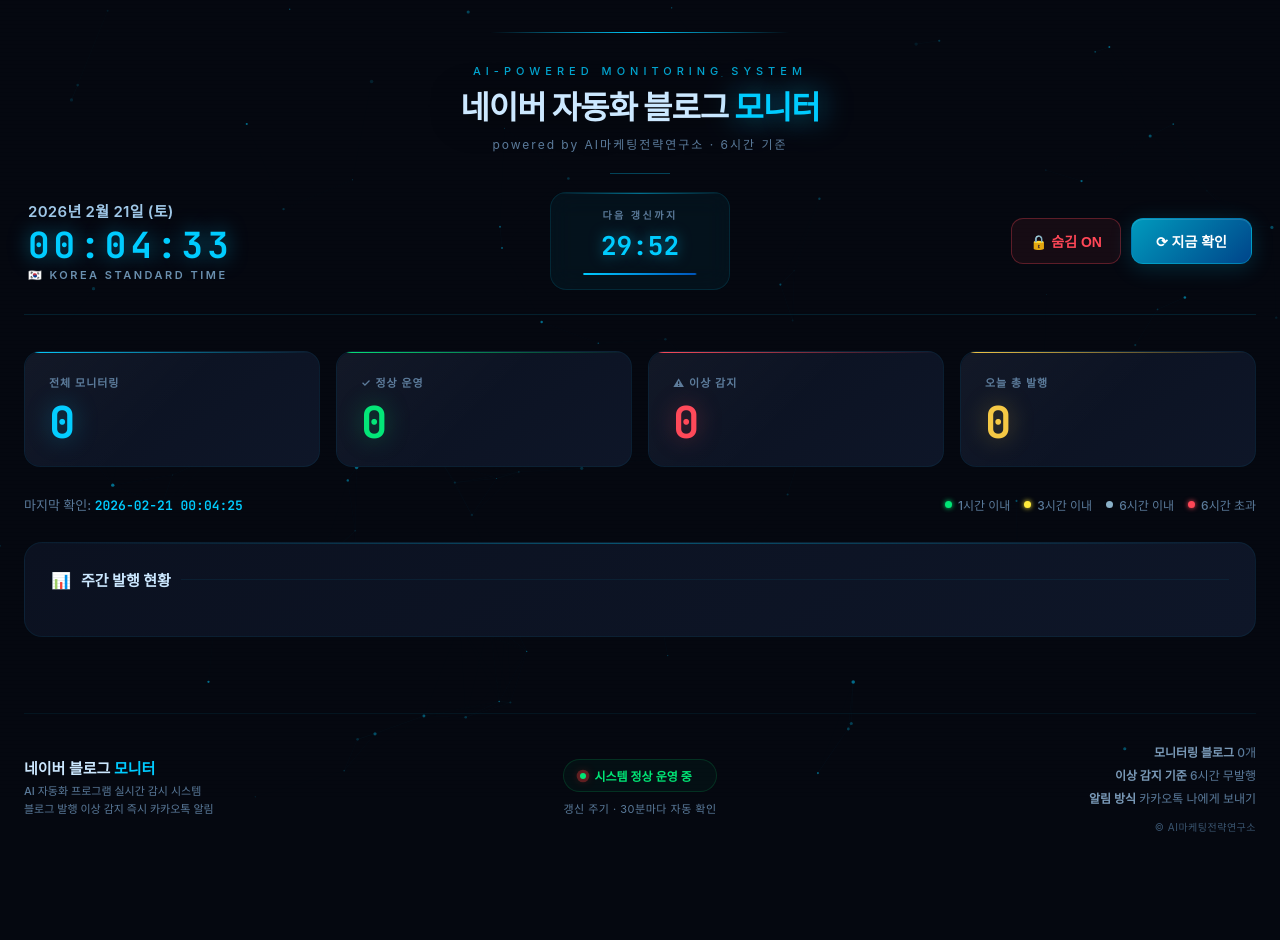
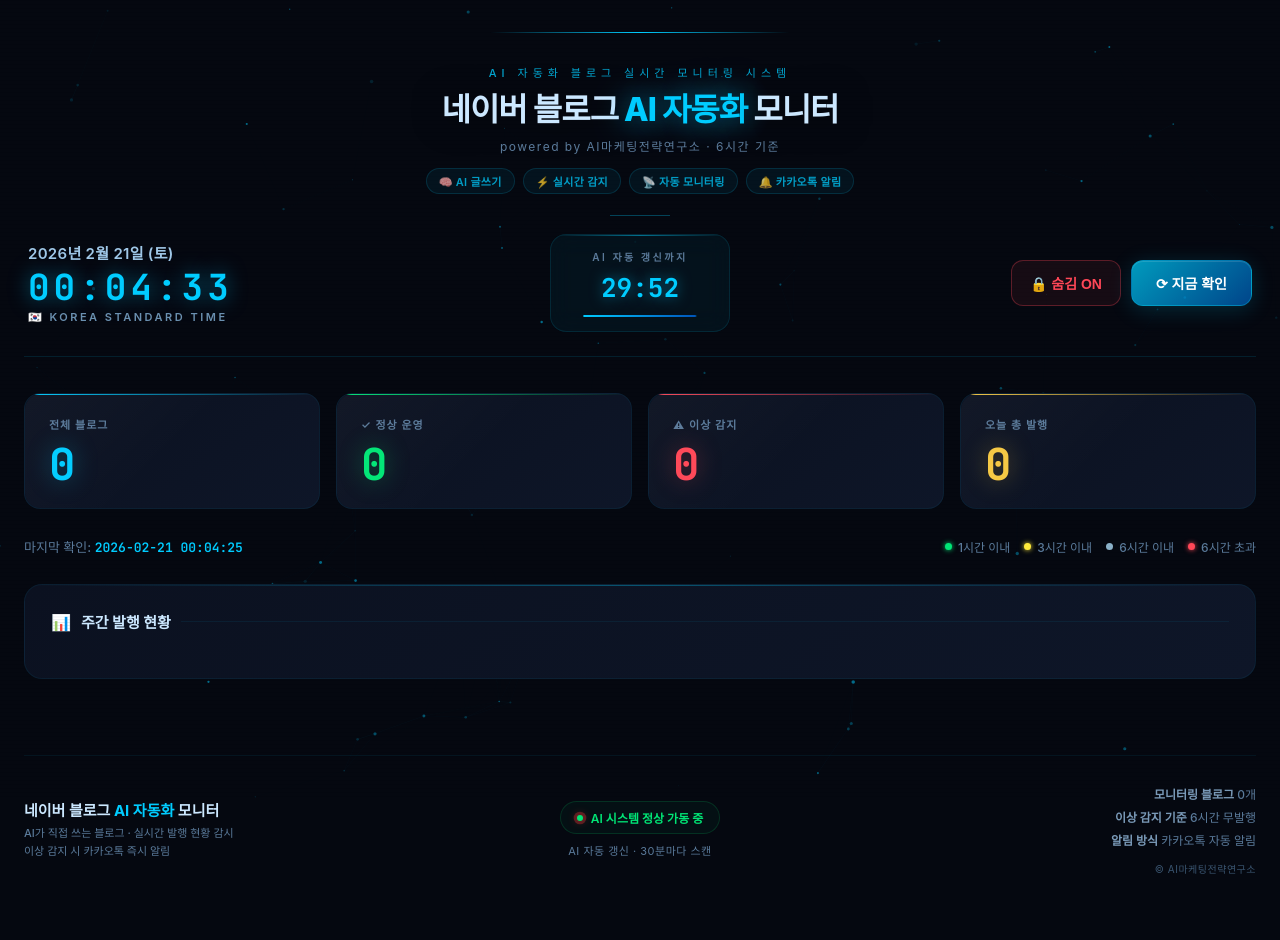
Before and after one commit to doyaclass-spec/blog-monitor, a Flask app: page / in a window 1280 px wide. Before the commit the page ends 832 px from the top, so only its background shows below. Run offline with Flask 3, Linux system fonts and the light colour scheme; data that the repository does not hold is empty; some web fonts are replaced.

Commit message:
Add files via upload

```diff
--- a/templates/index.html
+++ b/templates/index.html
@@ -3,7 +3,7 @@
 <head>
 <meta charset="UTF-8">
 <meta name="viewport" content="width=device-width, initial-scale=1.0">
-<title>네이버 자동화 블로그 모니터 — AI마케팅전략연구소</title>
+<title>네이버 블로그 자동화 모니터 — AI마케팅전략연구소</title>
 <link rel="preconnect" href="https://cdn.jsdelivr.net">
 <link href="https://cdn.jsdelivr.net/gh/orioncactus/pretendard@v1.3.9/dist/web/static/pretendard.min.css" rel="stylesheet">
 <link href="https://fonts.googleapis.com/css2?family=JetBrains+Mono:wght@300;400;600;700&display=swap" rel="stylesheet">
@@ -80,7 +80,25 @@ header{margin-bottom:36px;border-bottom:1px solid var(--border);padding-bottom:0
 }
 .brand-powered{
   font-size:12px;color:var(--muted);
-  letter-spacing:2px;margin-top:10px;font-weight:400;
+  letter-spacing:1.5px;margin-top:10px;font-weight:400;
+}
+.ai-tags{
+  display:flex;align-items:center;justify-content:center;
+  flex-wrap:wrap;gap:8px;margin-top:14px;
+}
+.ai-tag{
+  font-size:11px;font-weight:600;
+  color:rgba(0,204,255,0.75);
+  background:rgba(0,204,255,0.06);
+  border:1px solid rgba(0,204,255,0.15);
+  border-radius:20px;padding:4px 12px;
+  letter-spacing:0.3px;
+  transition:all 0.2s;
+}
+.ai-tag:hover{
+  color:var(--accent);
+  background:rgba(0,204,255,0.1);
+  border-color:rgba(0,204,255,0.3);
 }
 
 /* 컨트롤 바 */
@@ -276,24 +294,28 @@ header{margin-bottom:36px;border-bottom:1px solid var(--border);padding-bottom:0
   border:1px solid var(--border2);
   border-radius:12px;padding:16px;
   transition:border-color 0.2s,box-shadow 0.2s;
+  overflow:hidden;
+  min-width:0;
 }
 .weekly-row:hover{border-color:var(--border);box-shadow:0 4px 20px rgba(0,0,0,0.2);}
-.weekly-blog-name{display:flex;align-items:center;gap:8px;margin-bottom:14px;}
+.weekly-blog-name{display:flex;align-items:center;gap:8px;margin-bottom:14px;min-width:0;}
 .weekly-id{
   font-family:'JetBrains Mono',monospace;
   font-size:13px;font-weight:600;color:var(--accent);
+  overflow:hidden;text-overflow:ellipsis;white-space:nowrap;
 }
 .weekly-label{
   font-size:11px;font-weight:700;
   color:var(--gold);background:rgba(245,200,66,0.08);
   padding:2px 9px;border-radius:5px;
   border:1px solid rgba(245,200,66,0.22);
+  flex-shrink:0;
 }
 
-.bars-wrap{display:grid;grid-template-columns:repeat(7,1fr);gap:3px;align-items:end;height:52px;margin-bottom:7px;}
+.bars-wrap{display:grid;grid-template-columns:repeat(7,1fr);gap:4px;align-items:end;height:56px;margin-bottom:8px;}
 .bar-col{display:flex;flex-direction:column;align-items:center;justify-content:flex-end;height:100%;gap:2px;}
 .bar-inner{
-  width:100%;border-radius:3px 3px 0 0;min-height:3px;
+  width:100%;border-radius:4px 4px 0 0;min-height:3px;
   background:linear-gradient(180deg,rgba(0,204,255,0.45),rgba(0,204,255,0.15));
   border:1px solid rgba(0,204,255,0.3);
   transition:height 0.7s cubic-bezier(0.34,1.56,0.64,1);
@@ -303,11 +325,19 @@ header{margin-bottom:36px;border-bottom:1px solid var(--border);padding-bottom:0
   border-color:rgba(0,230,118,0.5);
   box-shadow:0 -3px 10px rgba(0,230,118,0.25);
 }
-.bar-num{font-family:'JetBrains Mono',monospace;font-size:11px;color:var(--muted);font-weight:600;line-height:1;}
+.bar-num{font-family:'JetBrains Mono',monospace;font-size:10px;color:var(--muted);font-weight:600;line-height:1;}
 .bar-num.is-today{color:var(--ok);}
-.dates-wrap{display:grid;grid-template-columns:repeat(7,1fr);gap:3px;}
-.date-col{text-align:center;font-size:10px;color:var(--muted);line-height:1.6;}
+.dates-wrap{display:grid;grid-template-columns:repeat(7,1fr);gap:4px;}
+.date-col{text-align:center;font-size:9px;color:var(--muted);line-height:1.6;}
 .date-col.is-today{color:var(--ok);font-weight:700;}
+
+/* 모바일: 4일치만 표시 */
+@media(max-width:768px){
+  .bars-wrap{grid-template-columns:repeat(4,1fr);}
+  .dates-wrap{grid-template-columns:repeat(4,1fr);}
+  .bar-col.hide-mobile{display:none;}
+  .date-col.hide-mobile{display:none;}
+}
 
 /* ═══════════════════════════════
    블로그 카드
@@ -589,9 +619,15 @@ footer{
 <!-- ══ 헤더 ══ -->
 <header>
   <div class="header-brand">
-    <div class="brand-eyebrow">AI-Powered Monitoring System</div>
-    <h1 class="brand-title">네이버 자동화 블로그 <span class="hl">모니터</span></h1>
+    <div class="brand-eyebrow">AI 자동화 블로그 실시간 모니터링 시스템</div>
+    <h1 class="brand-title">네이버 블로그 <span class="hl">AI 자동화</span> 모니터</h1>
     <div class="brand-powered">powered by AI마케팅전략연구소 · {{ warn_hours }}시간 기준</div>
+    <div class="ai-tags">
+      <span class="ai-tag">🧠 AI 글쓰기</span>
+      <span class="ai-tag">⚡ 실시간 감지</span>
+      <span class="ai-tag">📡 자동 모니터링</span>
+      <span class="ai-tag">🔔 카카오톡 알림</span>
+    </div>
   </div>
   <div class="header-controls">
     <div class="hclock">
@@ -600,7 +636,7 @@ footer{
       <div class="hclock-kst">🇰🇷 Korea Standard Time</div>
     </div>
     <div class="htimer">
-      <div class="htimer-label">다음 갱신까지</div>
+      <div class="htimer-label">AI 자동 갱신까지</div>
       <div class="htimer-val" id="countdown">30:00</div>
       <div class="hprogress"><div class="hprogress-fill" id="progressFill" style="width:100%"></div></div>
     </div>
@@ -614,7 +650,7 @@ footer{
 <!-- ══ 요약 ══ -->
 <div class="summary">
   <div class="sum-card total" style="animation-delay:0s">
-    <div class="sum-label">전체 모니터링</div>
+    <div class="sum-label">전체 블로그</div>
     <div class="sum-value" id="totalCount">{{ blogs|length }}</div>
   </div>
   <div class="sum-card ok" style="animation-delay:0.06s">
@@ -696,24 +732,24 @@ footer{
 <footer>
   <div class="footer-inner">
     <div class="footer-left">
-      <div class="footer-logo">네이버 블로그 <span>모니터</span></div>
+      <div class="footer-logo">네이버 블로그 <span>AI 자동화</span> 모니터</div>
       <div class="footer-desc">
-        AI 자동화 프로그램 실시간 감시 시스템<br>
-        블로그 발행 이상 감지 즉시 카카오톡 알림
+        AI가 직접 쓰는 블로그 · 실시간 발행 현황 감시<br>
+        이상 감지 시 카카오톡 즉시 알림
       </div>
     </div>
     <div class="footer-center">
       <div class="footer-status">
         <span class="footer-dot"></span>
-        시스템 정상 운영 중
+        AI 시스템 정상 가동 중
       </div>
-      <div class="footer-sys" id="footerSys">갱신 주기 · 30분마다 자동 확인</div>
+      <div class="footer-sys" id="footerSys">AI 자동 갱신 · 30분마다 스캔</div>
     </div>
     <div class="footer-right">
       <div class="footer-info">
         <strong>모니터링 블로그</strong> {{ blogs|length }}개<br>
         <strong>이상 감지 기준</strong> {{ warn_hours }}시간 무발행<br>
-        <strong>알림 방식</strong> 카카오톡 나에게 보내기
+        <strong>알림 방식</strong> 카카오톡 자동 알림
       </div>
       <div class="footer-credit">© AI마케팅전략연구소</div>
     </div>
@@ -877,18 +913,20 @@ function renderWeekly(idx,blogId,label,history){
   const today=getTodayKST();
   const maxCount=Math.max(...history.map(h=>h.count),1);
   const labelHtml=label?`<span class="weekly-label">${label}</span>`:"";
-  const barsHtml=history.map(h=>{
+  const barsHtml=history.map((h,hi)=>{
     const isToday=h.date===today;
     const pct=Math.max((h.count/maxCount)*100,h.count>0?8:2);
-    return`<div class="bar-col">
+    const hideCls=hi<3?" hide-mobile":"";
+    return`<div class="bar-col${hideCls}">
       <span class="bar-num${isToday?" is-today":""}">${h.count}</span>
       <div class="bar-inner${isToday?" is-today":""}" style="height:${pct}%"></div>
     </div>`;
   }).join("");
-  const datesHtml=history.map(h=>{
+  const datesHtml=history.map((h,hi)=>{
     const isToday=h.date===today;
     const{short,dow}=formatDate(h.date);
-    return`<div class="date-col${isToday?" is-today":""}">${short}<br>${dow}</div>`;
+    const hideCls=hi<3?" hide-mobile":"";
+    return`<div class="date-col${isToday?" is-today":""}${hideCls}">${short}<br>${dow}</div>`;
   }).join("");
   el.innerHTML=`
     <div class="weekly-blog-name">
```
